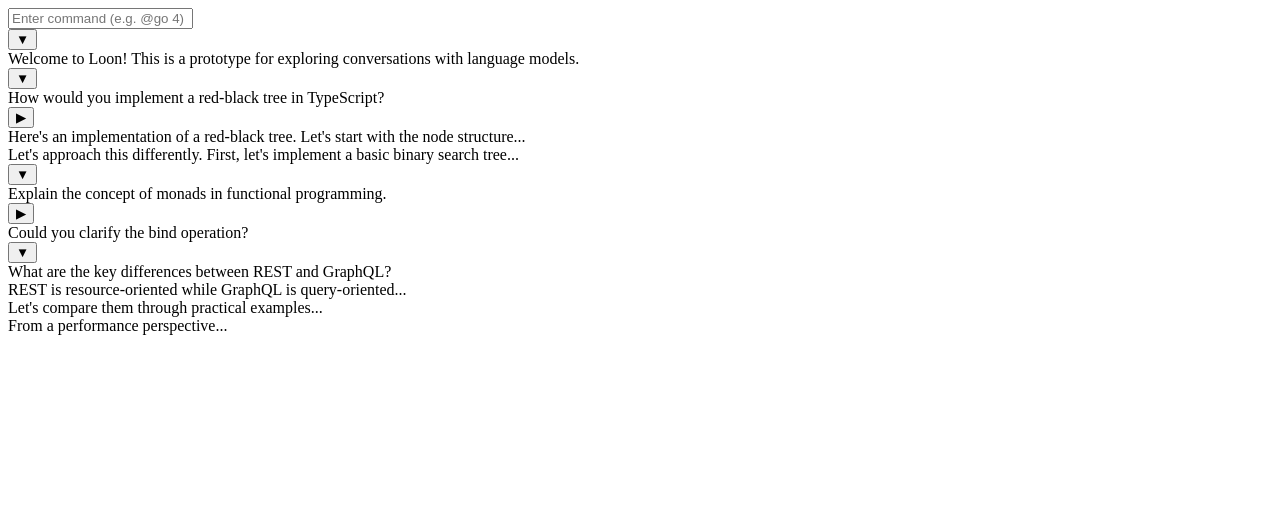
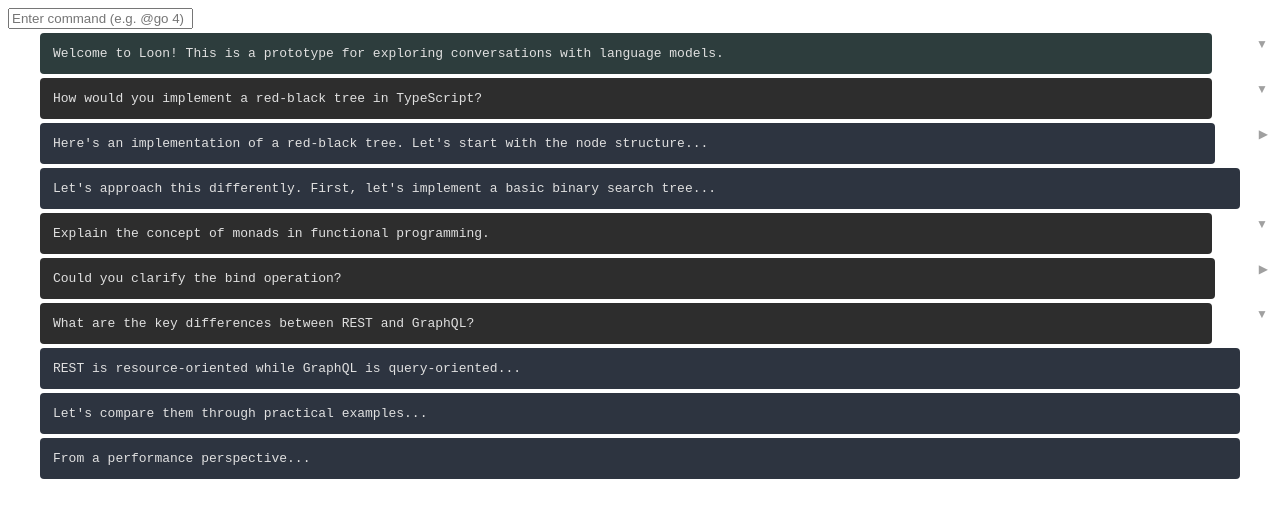
Before and after one commit to disconcision/loon, a React (Vite) app: page / in a window 1280 px wide. Shown: the top 518 px of the page. Built offline with nearby package versions, Linux system fonts and the light colour scheme.

Commit message:
dark mode

```diff
--- a/src/App.tsx
+++ b/src/App.tsx
@@ -1,21 +1,55 @@
 /** @jsxImportSource preact */
+import { useEffect } from "preact/hooks";
 import { StoreProvider } from "@/store/provider";
 import { CommandBar } from "@/components/CommandBar";
 import { ViewContainer } from "@/components/ViewContainer";
+import { useStore } from "@/store/context";
+import { themes } from "@/styles/themes";
+
+function AppContent() {
+  const { state, dispatch } = useStore();
+  const theme = themes[state.viewState.themeMode];
+
+  // Handle keyboard shortcuts
+  useEffect(() => {
+    const handleKeyDown = (e: KeyboardEvent) => {
+      // Theme toggle: Alt/Cmd + \
+      if ((e.altKey || e.metaKey) && e.key === "\\") {
+        e.preventDefault();
+        dispatch({ type: "TOGGLE_THEME" });
+      }
+    };
+
+    window.addEventListener("keydown", handleKeyDown);
+    return () => window.removeEventListener("keydown", handleKeyDown);
+  }, [dispatch]);
+
+  return (
+    <div className="app">
+      <CommandBar />
+      <ViewContainer />
+      <style jsx global>{`
+        body {
+          margin: 0;
+          background: ${theme.background};
+        }
+      `}</style>
+      <style jsx>{`
+        .app {
+          min-height: 100vh;
+          background: ${theme.background};
+          color: ${theme.text};
+          transition: all 0.2s;
+        }
+      `}</style>
+    </div>
+  );
+}
 
 export function App() {
   return (
     <StoreProvider>
-      <div className="app">
-        <CommandBar />
-        <ViewContainer />
-        <style jsx>{`
-          .app {
-            min-height: 100vh;
-            background: #fff;
-          }
-        `}</style>
-      </div>
+      <AppContent />
     </StoreProvider>
   );
 }
--- a/src/components/CommandBar.tsx
+++ b/src/components/CommandBar.tsx
@@ -1,11 +1,13 @@
 /** @jsxImportSource preact */
 import { useStore } from "@/store/context";
 import { useCallback, useState } from "preact/hooks";
+import { themes } from "@/styles/themes";
 
 export function CommandBar() {
   const { state, dispatch } = useStore();
   const [command, setCommand] = useState("");
   const isFocused = state.viewState.focus.commandBar;
+  const theme = themes[state.viewState.themeMode];
 
   const handleFocus = useCallback(() => {
     dispatch({ type: "FOCUS_COMMAND_BAR" });
@@ -55,13 +57,14 @@ export function CommandBar() {
           left: 0;
           right: 0;
           padding: 8px;
-          background: #f8f8f8;
-          border-bottom: 1px solid #ccc;
+          background: ${theme.surface};
+          border-bottom: 1px solid ${theme.border};
+          transition: all 0.2s;
         }
 
         .command-bar.focused {
-          background: #fff;
-          border-bottom-color: #000;
+          background: ${theme.surfaceSelected};
+          border-bottom-color: ${theme.borderSelected};
         }
 
         input {
@@ -69,13 +72,21 @@ export function CommandBar() {
           padding: 8px;
           font-family: monospace;
           font-size: 14px;
-          border: 1px solid #ccc;
+          color: ${theme.text};
+          background: ${theme.surface};
+          border: 1px solid ${theme.border};
           border-radius: 4px;
           outline: none;
+          transition: all 0.2s;
         }
 
         input:focus {
-          border-color: #000;
+          background: ${theme.surfaceSelected};
+          border-color: ${theme.borderSelected};
+        }
+
+        input::placeholder {
+          color: ${theme.textDim};
         }
       `}</style>
     </form>
--- a/src/components/MessageNode.tsx
+++ b/src/components/MessageNode.tsx
@@ -2,6 +2,8 @@
 import { Node, NodeId } from "@/types/model";
 import { useStore } from "@/store/context";
 import { useCallback } from "preact/hooks";
+import { themes } from "@/styles/themes";
+import "@/styles/message.css";
 
 interface Props {
   id: NodeId;
@@ -14,11 +16,13 @@ export function MessageNode({ id, node, hasSiblings }: Props) {
   const isExpanded = state.viewState.expanded.has(id);
   const isFocused = state.viewState.focus.textBox === id;
   const isPathView = state.viewState.viewType === "path";
+  const theme = themes[state.viewState.themeMode];
 
   // Get sibling information
   const parent = node.parent ? state.loom.nodes.get(node.parent) : null;
   const siblingCount = parent ? parent.children.length : 0;
   const siblingIndex = parent ? parent.children.indexOf(id) + 1 : 0;
+  const showSiblingControls = isPathView && hasSiblings;
 
   const handleNavigateSibling = useCallback(
     (direction: "prev" | "next") => {
@@ -40,99 +44,58 @@ export function MessageNode({ id, node, hasSiblings }: Props) {
 
   return (
     <div className="message-container">
-      <div className="message-controls">
-        {isPathView && hasSiblings && (
-          <>
-            <button onClick={() => handleNavigateSibling("prev")}>←</button>
-            <span className="sibling-indicator">
+      <div
+        className={`message-node-wrapper ${showSiblingControls ? "with-siblings" : "without-siblings"}`}
+      >
+        {showSiblingControls && (
+          <div className="sibling-controls left">
+            <button
+              className="nav-button prev"
+              onClick={() => handleNavigateSibling("prev")}
+              style={{ color: theme.textDim }}
+            >
+              ‹
+            </button>
+          </div>
+        )}
+        <div
+          className={`message-node ${isFocused ? "focused" : ""} ${node.message.source}`}
+          onClick={handleFocus}
+          style={{
+            background: theme[node.message.source],
+            borderColor: isFocused ? theme.borderSelected : "transparent",
+          }}
+        >
+          {showSiblingControls && siblingCount > 1 && (
+            <div className="sibling-count" style={{ color: theme.textDim }}>
               {siblingIndex}/{siblingCount}
-            </span>
-            <button onClick={() => handleNavigateSibling("next")}>→</button>
-          </>
-        )}
-        {!isPathView && node.children.length > 0 && (
-          <button onClick={handleExpand}>{isExpanded ? "▼" : "▶"}</button>
+            </div>
+          )}
+          <div className="message-content" style={{ color: theme.text }}>
+            {node.message.content}
+          </div>
+        </div>
+        {showSiblingControls && (
+          <div className="sibling-controls right">
+            <button
+              className="nav-button next"
+              onClick={() => handleNavigateSibling("next")}
+              style={{ color: theme.textDim }}
+            >
+              ›
+            </button>
+          </div>
         )}
       </div>
-      <div
-        className={`message-node ${isFocused ? "focused" : ""} ${node.message.source}`}
-        onClick={handleFocus}
-      >
-        <div className="message-content">{node.message.content}</div>
-      </div>
-      <style jsx>{`
-        .message-container {
-          display: flex;
-          align-items: flex-start;
-          gap: 8px;
-          margin: 4px 0;
-        }
-
-        .message-controls {
-          display: flex;
-          gap: 4px;
-          padding-top: 8px; /* Align with message content */
-          min-width: 80px; /* Increased to accommodate sibling indicator */
-          justify-content: flex-end;
-          align-items: center;
-        }
-
-        .sibling-indicator {
-          font-family: monospace;
-          font-size: 12px;
-          color: #666;
-          min-width: 24px;
-          text-align: center;
-        }
-
-        .message-controls button {
-          padding: 2px 6px;
-          background: none;
-          border: 1px solid #ccc;
-          border-radius: 2px;
-          cursor: pointer;
-          font-family: monospace;
-          min-width: 24px;
-          height: 24px;
-          display: flex;
-          align-items: center;
-          justify-content: center;
-        }
-
-        .message-controls button:hover {
-          background: #f0f0f0;
-        }
-
-        .message-node {
-          flex: 1;
-          padding: 8px;
-          border: 1px solid #ccc;
-          border-radius: 4px;
-          font-family: monospace;
-          cursor: pointer;
-        }
-
-        .message-node.focused {
-          border-color: #000;
-        }
-
-        .message-node.human {
-          background: #f5f5f5;
-        }
-
-        .message-node.model {
-          background: #f0f7ff;
-        }
-
-        .message-node.system {
-          background: #fff0f0;
-        }
-
-        .message-content {
-          white-space: pre-wrap;
-          overflow-wrap: break-word;
-        }
-      `}</style>
+      {!isPathView && node.children.length > 0 && (
+        <button
+          className="expand-button"
+          onClick={handleExpand}
+          style={{ color: theme.textDim }}
+        >
+          {isExpanded ? "▼" : "▶"}
+        </button>
+      )}
     </div>
   );
 }
--- a/src/store/context.tsx
+++ b/src/store/context.tsx
@@ -12,6 +12,7 @@ const initialState: Model = {
   },
   viewState: {
     viewType: "forest",
+    themeMode: "dark",
     currentPath: ["root", "post1", "response1a", "followup1a", "response1a1"],
     expanded: new Set(["root", "post1", "post2", "post3"]),
     focus: {
--- a/src/store/reducer.ts
+++ b/src/store/reducer.ts
@@ -219,6 +219,16 @@ export function reducer(state: Model, action: Action): Model {
       };
     }
 
+    case 'TOGGLE_THEME': {
+      return {
+        ...state,
+        viewState: {
+          ...state.viewState,
+          themeMode: state.viewState.themeMode === 'dark' ? 'light' : 'dark',
+        },
+      };
+    }
+
     // Add other cases as needed...
 
     default:
--- /dev/null
+++ b/src/styles/message.css
@@ -0,0 +1,87 @@
+.message-container {
+  display: flex;
+  align-items: flex-start;
+  gap: 8px;
+  margin: 4px 0;
+  position: relative;
+}
+
+.message-node-wrapper {
+  flex: 1;
+  position: relative;
+  width: 100%;
+}
+
+/* Grid layout only when siblings are present */
+.message-node-wrapper.with-siblings {
+  display: grid;
+  grid-template-columns: 24px minmax(0, 1fr) 24px;
+  gap: 8px;
+}
+
+/* Full width when no siblings but maintain alignment */
+.message-node-wrapper.without-siblings {
+  display: grid;
+  grid-template-columns: minmax(0, 1fr);
+  padding: 0 32px; /* 24px for arrow width + 8px for gap on each side */
+}
+
+.sibling-controls {
+  display: flex;
+  align-items: center;
+  height: 100%;
+}
+
+.sibling-controls.left {
+  justify-content: flex-start;
+}
+
+.sibling-controls.right {
+  justify-content: flex-end;
+}
+
+.nav-button {
+  background: none;
+  border: none;
+  font-size: 24px;
+  padding: 0;
+  cursor: pointer;
+  line-height: 1;
+  transition: color 0.2s;
+}
+
+.sibling-count {
+  position: absolute;
+  top: 4px;
+  right: 8px;
+  font-size: 11px;
+  font-family: monospace;
+}
+
+.message-node {
+  position: relative;
+  padding: 12px;
+  border: 1px solid transparent;
+  border-radius: 4px;
+  font-family: monospace;
+  cursor: pointer;
+  transition: all 0.2s;
+  width: 100%;
+  box-sizing: border-box;
+}
+
+.message-content {
+  white-space: pre-wrap;
+  overflow-wrap: break-word;
+  width: 100%;
+  box-sizing: border-box;
+}
+
+.expand-button {
+  background: none;
+  border: none;
+  cursor: pointer;
+  padding: 4px;
+  font-size: 12px;
+  transition: color 0.2s;
+}
--- /dev/null
+++ b/src/styles/themes.ts
@@ -0,0 +1,31 @@
+export const themes = {
+  dark: {
+    background: '#1a1a1a',
+    surface: '#2d2d2d',
+    surfaceSelected: '#3d3d3d',
+    text: '#e0e0e0',
+    textDim: '#a0a0a0',
+    border: '#404040',
+    borderSelected: '#d0d0d0',
+    human: '#2d2d2d',
+    model: '#2d3440',
+    system: '#2d3d3d',
+    accent: '#4a9eff',
+  },
+  light: {
+    background: '#ffffff',
+    surface: '#ffffff',
+    surfaceSelected: '#ffffff',
+    text: '#000000',
+    textDim: '#666666',
+    border: '#cccccc',
+    borderSelected: '#000000',
+    human: '#f5f5f5',
+    model: '#f0f7ff',
+    system: '#f0f7f7',
+    accent: '#0066cc',
+  },
+} as const;
+
+export type Theme = typeof themes.dark;
+export type ThemeColor = keyof Theme;
--- a/src/types/actions.ts
+++ b/src/types/actions.ts
@@ -5,7 +5,8 @@ export type NavigationAction =
   | { type: "NAVIGATE_VERTICAL"; direction: "up" | "down" }
   | { type: "FOCUS_NODE"; id: NodeId }
   | { type: "FOCUS_COMMAND_BAR" }
-  | { type: "SET_VIEW_TYPE"; viewType: ViewType };
+  | { type: "SET_VIEW_TYPE"; viewType: ViewType }
+  | { type: "TOGGLE_THEME" };
 
 export type ContentAction =
   | { type: "EDIT_NODE"; id: NodeId; content: string }
--- a/src/types/model.ts
+++ b/src/types/model.ts
@@ -46,10 +46,12 @@ export interface ModelConfig {
 }
 
 export type ViewType = "forest" | "path";
+export type ThemeMode = "dark" | "light";
 
 // View state tracking
 export interface ViewState {
   viewType: ViewType;
+  themeMode: ThemeMode;
   currentPath: NodeId[];
   expanded: Set<NodeId>;
   focus: {
```
